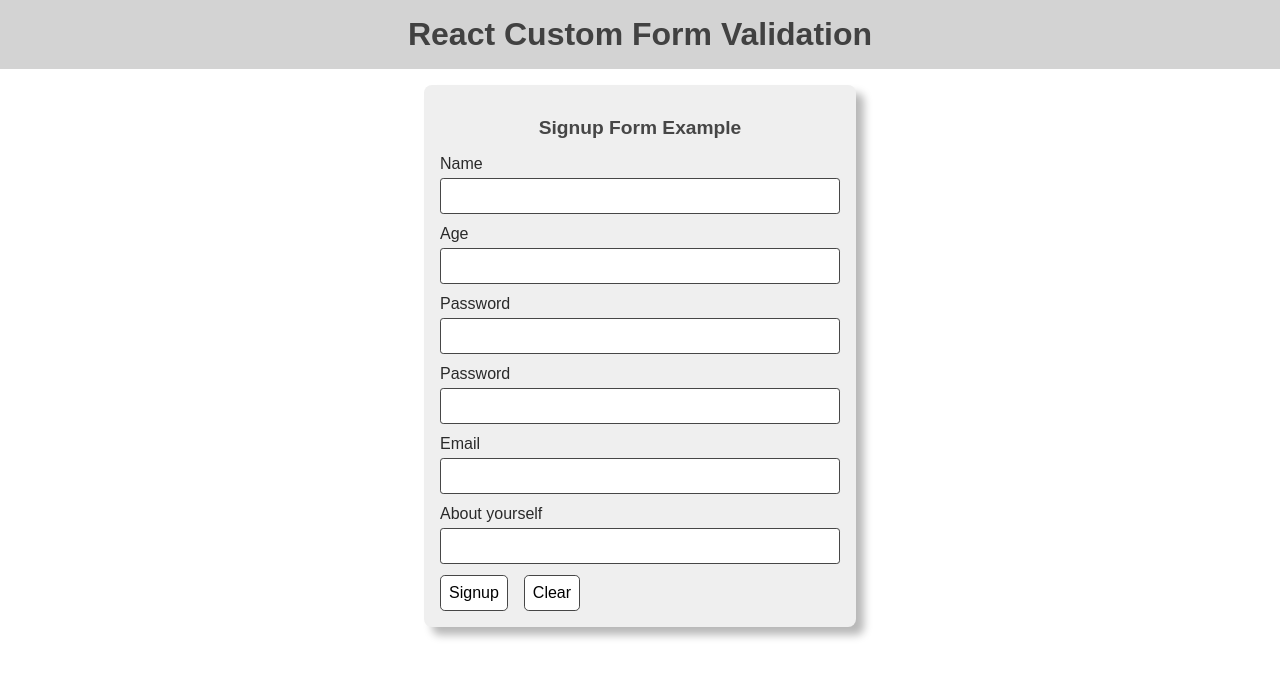
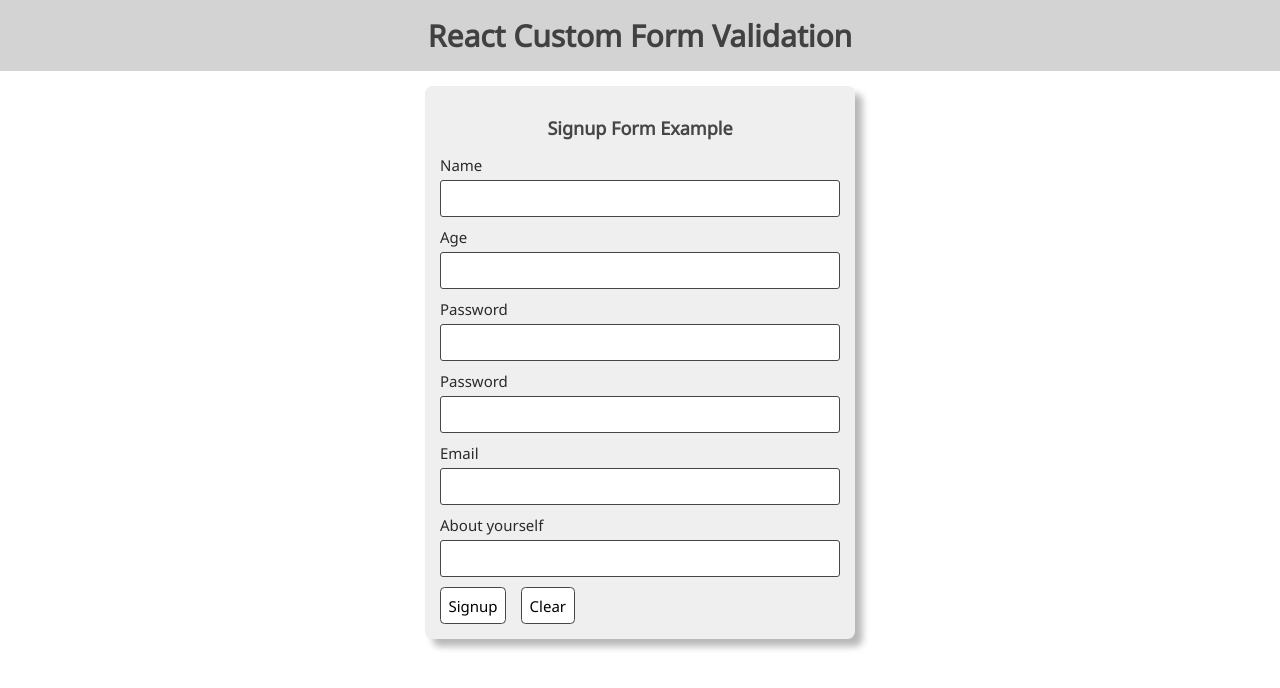
Before and after one commit to mk026/react-custom-form-validation, a React (Vite) app: page / in a window 1280 px wide. Shown: the top 688 px of the page. Built offline with nearby package versions, Linux system fonts and the light colour scheme.

Commit message:
Add custom font

```diff
--- a/index.html
+++ b/index.html
@@ -2,6 +2,12 @@
 <html lang="en">
   <head>
     <meta charset="UTF-8" />
+    <link rel="preconnect" href="https://fonts.googleapis.com" />
+    <link rel="preconnect" href="https://fonts.gstatic.com" crossorigin />
+    <link
+      href="https://fonts.googleapis.com/css2?family=Noto+Sans&display=swap"
+      rel="stylesheet"
+    />
     <link rel="icon" type="image/svg+xml" href="/vite.svg" />
     <meta name="viewport" content="width=device-width, initial-scale=1.0" />
     <title>Vite + React + TS</title>
--- a/src/styles/global.css
+++ b/src/styles/global.css
@@ -1,4 +1,8 @@
+html {
+  font-size: 15px;
+  font-family: "Noto Sans", sans-serif;
+}
+
 body {
   margin: 0;
-  font-family: Arial, Helvetica, sans-serif;
 }
```
